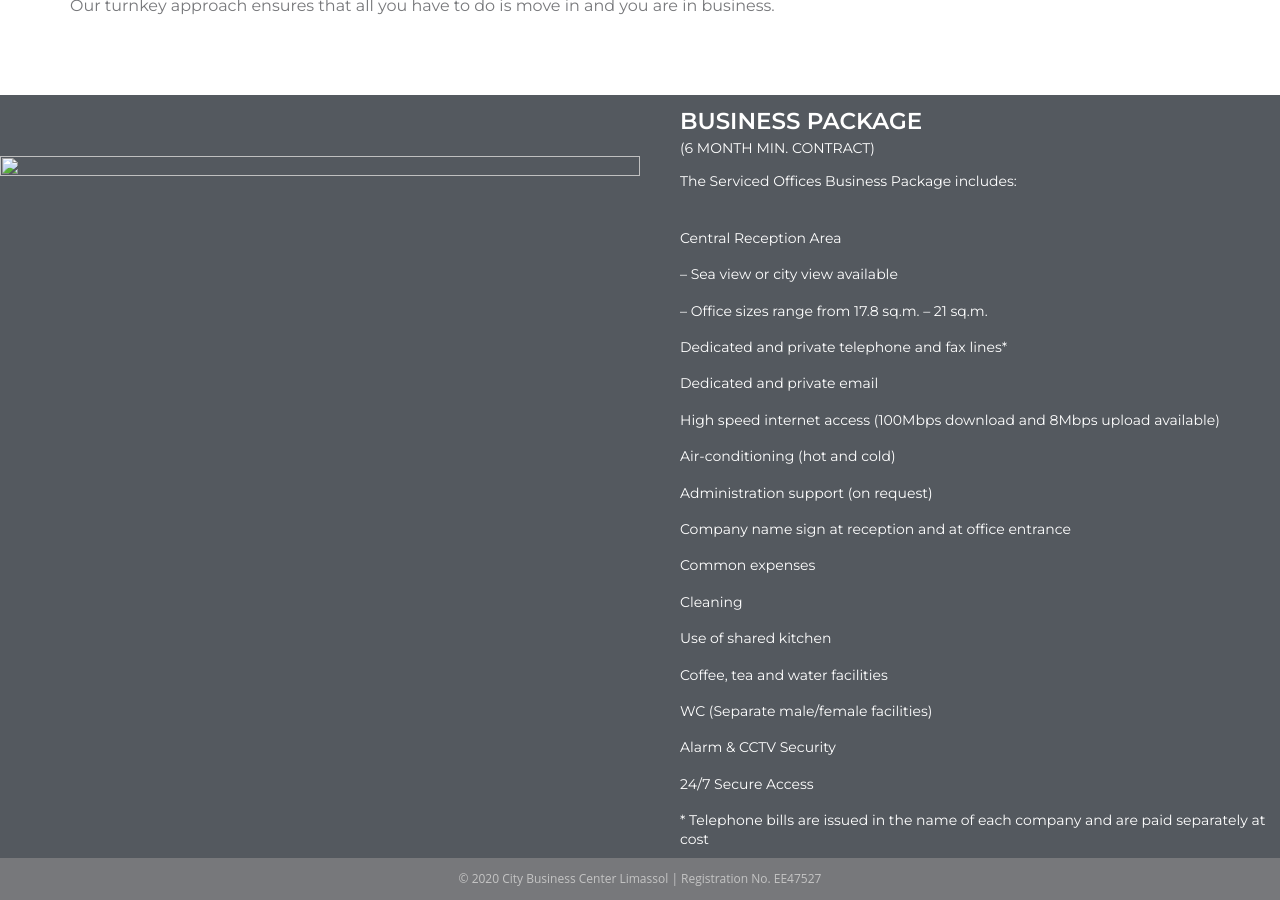
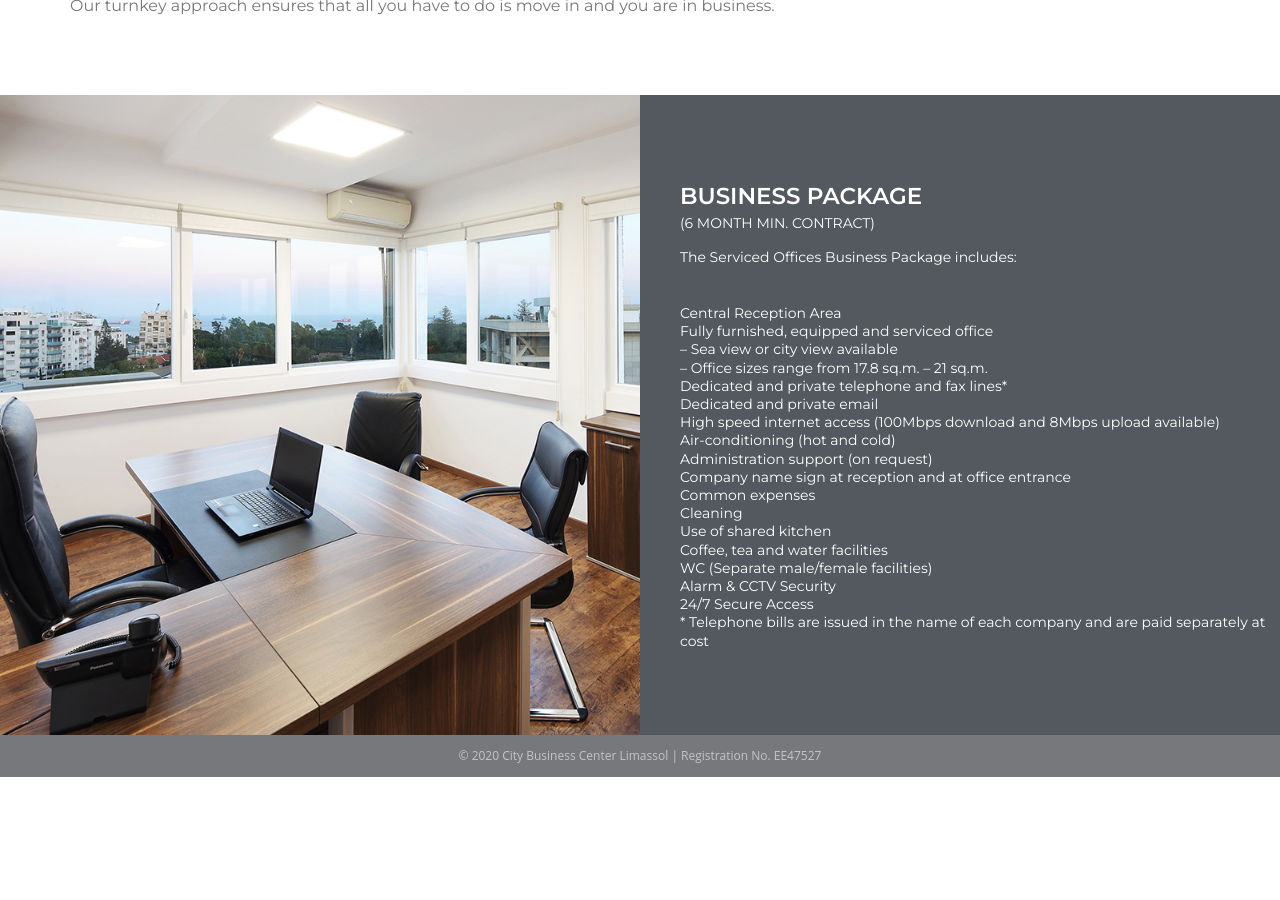
Before and after one commit to niden-net/cbcl-com-cy, a Jekyll site: the page built from serviced-offices.html, in a window 1280 px wide and 900 px high, scrolled down 685 px. Built offline with Jekyll 4.4.1, drawn with Linux system fonts in a browser that asks for light colours; nearby versions of some CDN libraries; library files that are not in the unit come from our copies; a script that is not in the unit is left out; after the commit the page ends 1462 px from its top, so only the background shows below that.

Commit message:
URL corrections

```diff
--- a/serviced-offices.html
+++ b/serviced-offices.html
@@ -185,7 +185,7 @@ css: 291
                                                                     <div class="elementor-element elementor-element-fc73101 elementor-widget elementor-widget-image" data-id="fc73101" data-element_type="widget" data-widget_type="image.default">
                                                                         <div class="elementor-widget-container">
                                                                             <div class="elementor-image">
-                                                                                <img width="800" height="800" src="https://cbcl.com.cy/wp-content/uploads/2019/07/aMG_6743_800x800px.jpg" class="attachment-full size-full" alt="" srcset="https://cbcl.com.cy/wp-content/uploads/2019/07/aMG_6743_800x800px.jpg 800w, https://cbcl.com.cy/wp-content/uploads/2019/07/aMG_6743_800x800px-150x150.jpg 150w, https://cbcl.com.cy/wp-content/uploads/2019/07/aMG_6743_800x800px-300x300.jpg 300w, https://cbcl.com.cy/wp-content/uploads/2019/07/aMG_6743_800x800px-768x768.jpg 768w" sizes="(max-width: 800px) 100vw, 800px" />											</div>
+                                                                                <img width="800" height="800" src="/assets/img/gallery/aMG_6743_800x800px.jpg" class="attachment-full size-full" alt="" srcset="/assets/img/gallery/aMG_6743_800x800px.jpg 800w, /assets/img/gallery/aMG_6743_800x800px-150x150.jpg 150w, /assets/img/gallery/aMG_6743_800x800px-300x300.jpg 300w, /assets/img/gallery/aMG_6743_800x800px-768x768.jpg 768w" sizes="(max-width: 800px) 100vw, 800px" />											</div>
                                                                         </div>
                                                                     </div>
                                                                 </div>
@@ -199,24 +199,24 @@ css: 291
                                                                             <div class="elementor-text-editor elementor-clearfix"><h1 style="color: white; margin-bottom: 2px;">BUSINESS PACKAGE</h1>
                                                                                 (6 MONTH MIN. CONTRACT)
                                                                                 <p style="color: white; margin-top: 15px;">The Serviced Offices Business Package includes:</p>
-                                                                                <br>Central Reception Area</br>
-                                                                                <brFully furnished, equipped and serviced office</br>
-                                                                                <br>&#8211; Sea view or city view available</br>
-                                                                                <br>&#8211; Office sizes range from 17.8 sq.m. &#8211; 21 sq.m.</br>
-                                                                                <br>Dedicated and private telephone and fax lines*</br>
-                                                                                <br>Dedicated and private email</br>
-                                                                                <br>High speed internet access (100Mbps download and 8Mbps upload available)</br>
-                                                                                <br>Air-conditioning (hot and cold)</br>
-                                                                                <br>Administration support (on request)</br>
-                                                                                <br>Company name sign at reception and at office entrance</br>
-                                                                                <br>Common expenses</br>
-                                                                                <br>Cleaning</br>
-                                                                                <br>Use of shared kitchen</br>
-                                                                                <br>Coffee, tea and water facilities</br>
-                                                                                <br>WC (Separate male/female facilities)</br>
-                                                                                <br>Alarm &amp; CCTV Security</br>
-                                                                                <br>24/7 Secure Access</br>
-                                                                                <br>* Telephone bills are issued in the name of each company and are paid separately at cost</br></div>
+                                                                                <br>Central Reception Area
+                                                                                <br>Fully furnished, equipped and serviced office
+                                                                                <br>&#8211; Sea view or city view available
+                                                                                <br>&#8211; Office sizes range from 17.8 sq.m. &#8211; 21 sq.m.
+                                                                                <br>Dedicated and private telephone and fax lines*
+                                                                                <br>Dedicated and private email
+                                                                                <br>High speed internet access (100Mbps download and 8Mbps upload available)
+                                                                                <br>Air-conditioning (hot and cold)
+                                                                                <br>Administration support (on request)
+                                                                                <br>Company name sign at reception and at office entrance
+                                                                                <br>Common expenses
+                                                                                <br>Cleaning
+                                                                                <br>Use of shared kitchen
+                                                                                <br>Coffee, tea and water facilities
+                                                                                <br>WC (Separate male/female facilities)
+                                                                                <br>Alarm &amp; CCTV Security
+                                                                                <br>24/7 Secure Access
+                                                                                <br>* Telephone bills are issued in the name of each company and are paid separately at cost</div>
                                                                         </div>
                                                                     </div>
                                                                 </div>
```
